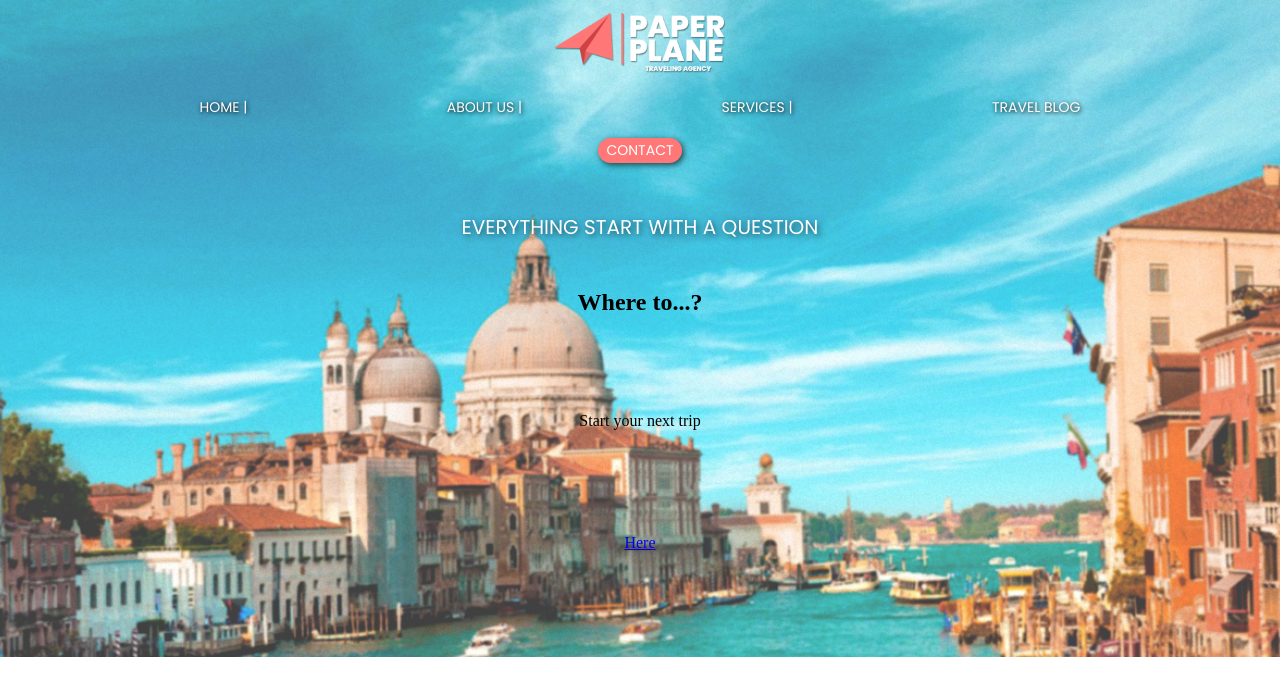
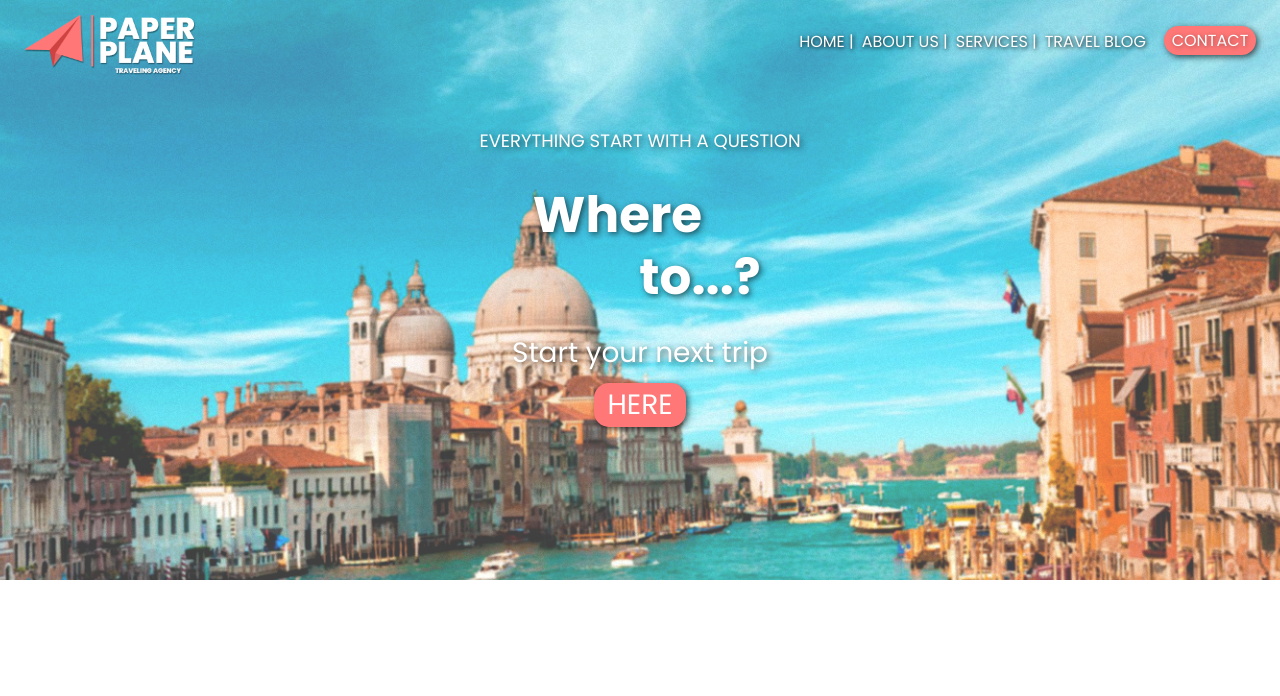
Before and after one commit to Escobar-Gonzalo/pre-entrega2-escobar, a plain HTML site: page index.html in a window 1280 px wide. Shown: the top 696 px of the page. Drawn offline with Linux system fonts and the light colour scheme.

Commit message:
creada media query para tablet del header

```diff
--- a/css/style.css
+++ b/css/style.css
@@ -4,7 +4,7 @@
     box-sizing: border-box;
 }
 
-@media only screen and (min-width: 0px){
+@media only screen and (min-width: 0px) {
 
 
 .wraper01{
@@ -20,13 +20,14 @@
 .header01 {
     grid-area: header;
     display: grid;
-    grid-template-rows: 86px 80px 1fr 1fr 1fr 1fr;
+    grid-template-rows: 86px 80px 95px 100px 65px 45px 40px;
     grid-template-areas:
     "logo"
     "navBar"
     "title01"
     "title02"
     "title03"
+    "title04"
     "kmButton"
     ;
     grid-template-columns: 100%;
@@ -35,14 +36,22 @@
     background-position: 58%;
     background-size: cover;
     background-repeat: no-repeat;
-    height: 657px;
+    height: 580px;
+}
+
+.sNavBar{
+    grid-area: navBar;
+    display: flex;
+    flex-direction: column;
+    justify-content: space-evenly;
 }
 
 .logo{
     grid-area: logo;
     display: flex;
-    justify-content:center;
-    align-items: center;
+    justify-content: center;
+    align-self: center;
+    padding-top: 10px;
 }
 
 .logo a img{
@@ -51,24 +60,18 @@
 
 }
 
-.navBar{
-    grid-area: navBar;
-    display: flex;
-    flex-direction: column;
-    justify-content: space-evenly;
-}
-
-.navBar ul{
+.sNavBar ul{
     display: flex;
     flex-direction: row;
     justify-content: center;
-    justify-content: space-evenly;
+    justify-self: center;
+    align-self: space-evenly;
     margin: 4px;
     margin-top: 8px;
     list-style: none;
     }
 
-.navBar li a {
+.sNavBar li a {
     text-decoration: none;
     color: white;
     text-transform: uppercase;
@@ -106,29 +109,77 @@
     text-align: center;
     font-size: normal;
     text-transform: uppercase;
-    font-size: 20px;
+    font-size: 18px;
     color: white;
     font-family: 'Poppins', sans-serif;
     text-shadow: 2px 2px 6px rgba(0, 0, 0, 0.632);
-    left: 200px;
+    padding-top: 25px;
 }
 
-.mainTitle{
+.mainTitle01{
     grid-area: title02;
     display: flex;
     justify-content: center;
+    align-items: center;
+    text-align: center;
+    font-style: normal;
+    font-size: 50px;
+    color: white;
+    font-family: 'Poppins', sans-serif;
+    text-shadow: 2px 2px 6px rgba(0, 0, 0, 0.632);
+    padding-right: 45px;
+    padding-bottom: 20px;
 }
 
-.mainSubTitle{
+.mainTitle02{
     grid-area: title03;
     display: flex;
     justify-content: center;
+    align-items: center;
+    text-align: center;
+    font-style: normal;
+    font-size: 50px;
+    color: white;
+    font-family: 'Poppins', sans-serif;
+    text-shadow: 2px 2px 6px rgba(0, 0, 0, 0.632);
+    padding-bottom: 60px;
+    padding-left: 120px;
+}
+
+
+.mainSubTitle{
+    grid-area: title04;
+    display: flex;
+    justify-content: center;
+    align-items: center;
+    text-align: center;
+    font-style: normal;
+    font-size: 28px;
+    color: white;
+    font-family: 'Poppins', sans-serif;
+    text-shadow: 2px 2px 6px rgba(0, 0, 0, 0.632);
+    padding-bottom: 20px;
 }
 
 .hereButton{
     grid-area: kmButton;
     display: flex;
+    flex-direction: row;
     justify-content: center;
+    align-self: center;
+}
+
+.hereButton a {
+    text-decoration: none;
+    border-radius: 15px;
+    text-align: center;
+    color: white;
+    text-transform: uppercase;
+    font-family: 'Poppins', sans-serif;
+    font-size: 28px;
+    background-color: #FF7777;
+    padding: 1px 13px 1px 13px;
+    box-shadow: 2px 2px 6px rgba(0, 0, 0, 0.674);
 }
 
 .main01{
@@ -145,3 +196,186 @@
 }
 
 }
+
+@media only screen and (min-width: 768px) {
+
+    .wraper01{
+        display: grid;
+        grid-template-areas:
+        "header"
+        "main01"
+        "footer";
+        grid-template-columns: 100%px;
+        grid-template-rows: 657px 1000px 500px;
+    }
+
+    .header01 {
+        grid-area: header;
+        display: grid;
+        grid-template-rows: 80px 95px 100px 65px 45px 40px;
+        grid-template-areas:
+        "mNavBar"
+        "title01"
+        "title02"
+        "title03"
+        "title04"
+        "kmButton"
+        ;
+        grid-template-columns: 100%;
+        justify-content: center;
+        background-image: url(../assets/img/banner/banner-home.jpg);
+        background-position: 80%;
+        background-size: cover;
+        background-repeat: no-repeat;
+        height: 580px;
+    }
+
+    .mNavBar{
+        grid-area: mNavBar;
+        display: flex;
+        flex-direction: row;
+        justify-content: space-between;
+    }
+
+    .logo{
+        display: flex;
+        padding-left: 20px;
+
+    }
+
+    .logo a img{
+        height: 65px;
+        width: 180px;
+
+    }
+
+    .sNavBar{
+        display: grid;
+        grid-template-columns: 400px 120px;
+        grid-template-rows: 80px;
+        grid-template-areas:
+        "ul cB"
+        ;
+    }
+
+    .sNavBar ul{
+        grid-area: ul;
+        list-style: none;
+        display: flex;
+        padding-top: 21px;
+        padding-left: 25px;
+    }
+
+
+    .sNavBar li a {
+        text-decoration: none;
+        color: white;
+        text-transform: uppercase;
+        font-family: 'Poppins', sans-serif;
+        font-size: 16px;
+        text-shadow: 1px 1px 4px black;
+    }
+
+    .contactButton{
+        grid-area: cB;
+        align-items: center;
+        margin-top: 0px;
+        padding-right: 20px;
+    }
+
+    .contactButton a {
+        text-decoration: none;
+        border-radius: 15px;
+        text-align: center;
+        color: white;
+        text-transform: uppercase;
+        font-family: 'Poppins', sans-serif;
+        font-size: 16px;
+        text-shadow: 1px 1px 4px rgba(0, 0, 0, 0.389);
+        background-color: #FF7777;
+        padding: 2px 8px 2px 8px;
+        box-shadow: 2px 2px 6px rgba(0, 0, 0, 0.674);
+    }
+
+    .mainUpTitle{
+        grid-area: title01;
+        display: flex;
+        justify-content: center;
+        align-items: center;
+        text-align: center;
+        font-size: normal;
+        text-transform: uppercase;
+        font-size: 18px;
+        color: white;
+        font-family: 'Poppins', sans-serif;
+        text-shadow: 2px 2px 6px rgba(0, 0, 0, 0.632);
+        padding-top: 25px;
+    }
+
+    .mainTitle01{
+        grid-area: title02;
+        display: flex;
+        justify-content: center;
+        align-items: center;
+        text-align: center;
+        font-style: normal;
+        font-size: 50px;
+        color: white;
+        font-family: 'Poppins', sans-serif;
+        text-shadow: 2px 2px 6px rgba(0, 0, 0, 0.632);
+        padding-right: 45px;
+        padding-bottom: 20px;
+    }
+
+    .mainTitle02{
+        grid-area: title03;
+        display: flex;
+        justify-content: center;
+        align-items: center;
+        text-align: center;
+        font-style: normal;
+        font-size: 50px;
+        color: white;
+        font-family: 'Poppins', sans-serif;
+        text-shadow: 2px 2px 6px rgba(0, 0, 0, 0.632);
+        padding-bottom: 60px;
+        padding-left: 120px;
+    }
+
+
+    .mainSubTitle{
+        grid-area: title04;
+        display: flex;
+        justify-content: center;
+        align-items: center;
+        text-align: center;
+        font-style: normal;
+        font-size: 28px;
+        color: white;
+        font-family: 'Poppins', sans-serif;
+        text-shadow: 2px 2px 6px rgba(0, 0, 0, 0.632);
+        padding-bottom: 20px;
+    }
+
+    .hereButton{
+        grid-area: kmButton;
+        display: flex;
+        flex-direction: row;
+        justify-content: center;
+        align-self: center;
+    }
+
+    .hereButton a {
+        text-decoration: none;
+        border-radius: 15px;
+        text-align: center;
+        color: white;
+        text-transform: uppercase;
+        font-family: 'Poppins', sans-serif;
+        font-size: 28px;
+        background-color: #FF7777;
+        padding: 1px 13px 1px 13px;
+        box-shadow: 2px 2px 6px rgba(0, 0, 0, 0.674);
+    }
+
+}
--- a/index.html
+++ b/index.html
@@ -13,20 +13,23 @@
 </head>
 <body class="wraper01">
         <header id="top" class="header01">
-            <div class="logo">
-            <a href="./index.html"> <img src="./assets/img/logo/logo.PNG" alt="logo de la pagina"></a>
-            </div>
-            <nav class="navBar">
+            <div class="mNavBar">
+                <div class="logo">
+                    <a href="./index.html"> <img src="./assets/img/logo/logo.PNG" alt="logo de la pagina"></a>
+                </div>
+                <nav class="sNavBar">
                     <ul>
                         <li><a href="./index.html">Home |</a></li>
                         <li><a href="./pages/AboutUs.html">About Us |</a></li>
                         <li><a href="./pages/Services.html">Services |</a></li>
                         <li><a href="./pages/TravelBlog.html">Travel Blog</a></li>
                     </ul>
-                <div class="contactButton"><a href="./pages/Contact.html">Contact</a></div>
-            </nav>
+                    <div class="contactButton"><a href="./pages/Contact.html">Contact</a></div>
+                </nav>
+            </div>
             <p class="mainUpTitle">everything start with a question</p>
-            <h2 class="mainTitle">Where to...?</h2>
+            <h2 class="mainTitle01">Where</h2>
+            <h3 class="mainTitle02">to...?</h3>
             <p class="mainSubTitle">Start your next trip</p>
             <div class="hereButton"><a href="./pages/Contact.html">Here</a></div>
         </header>
```
